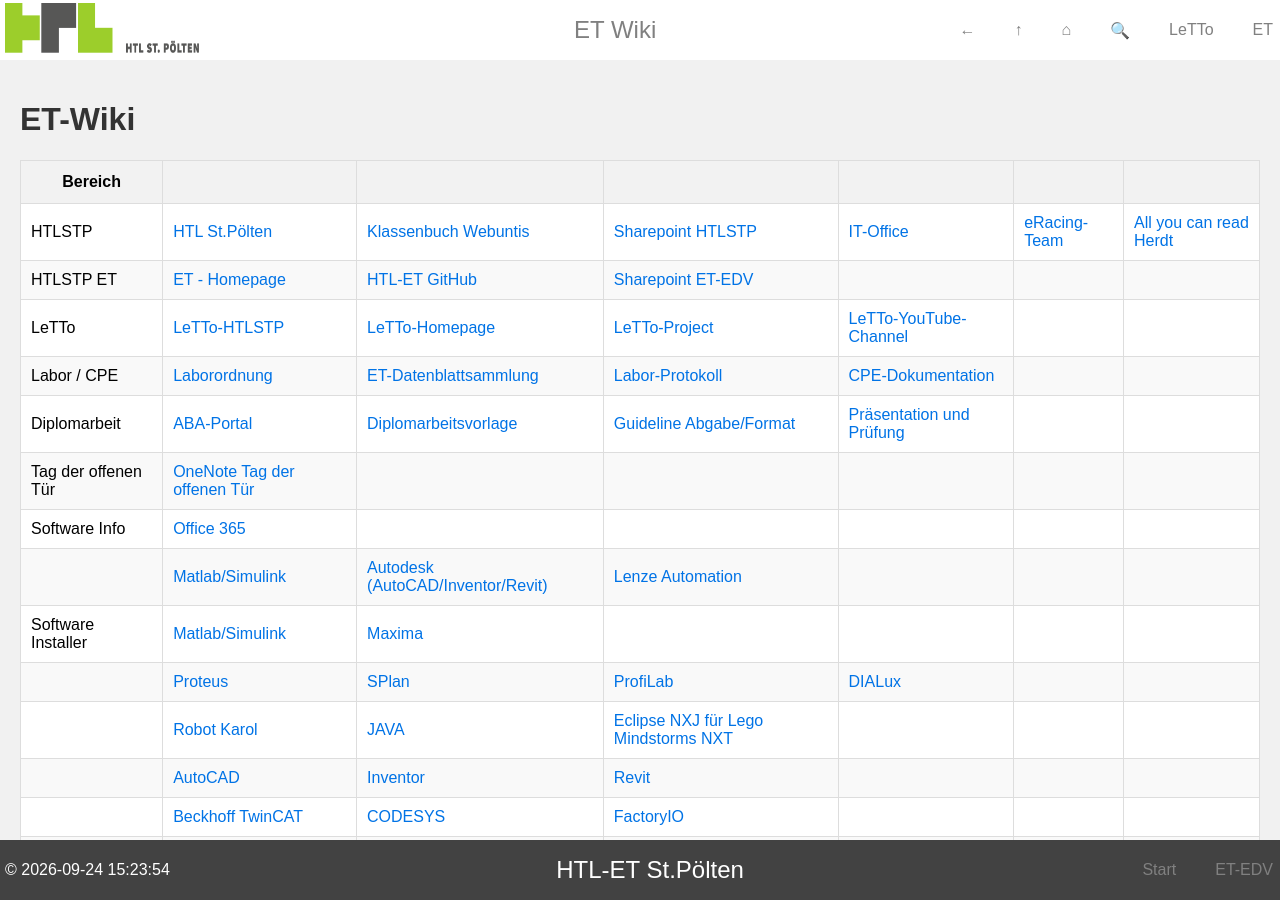
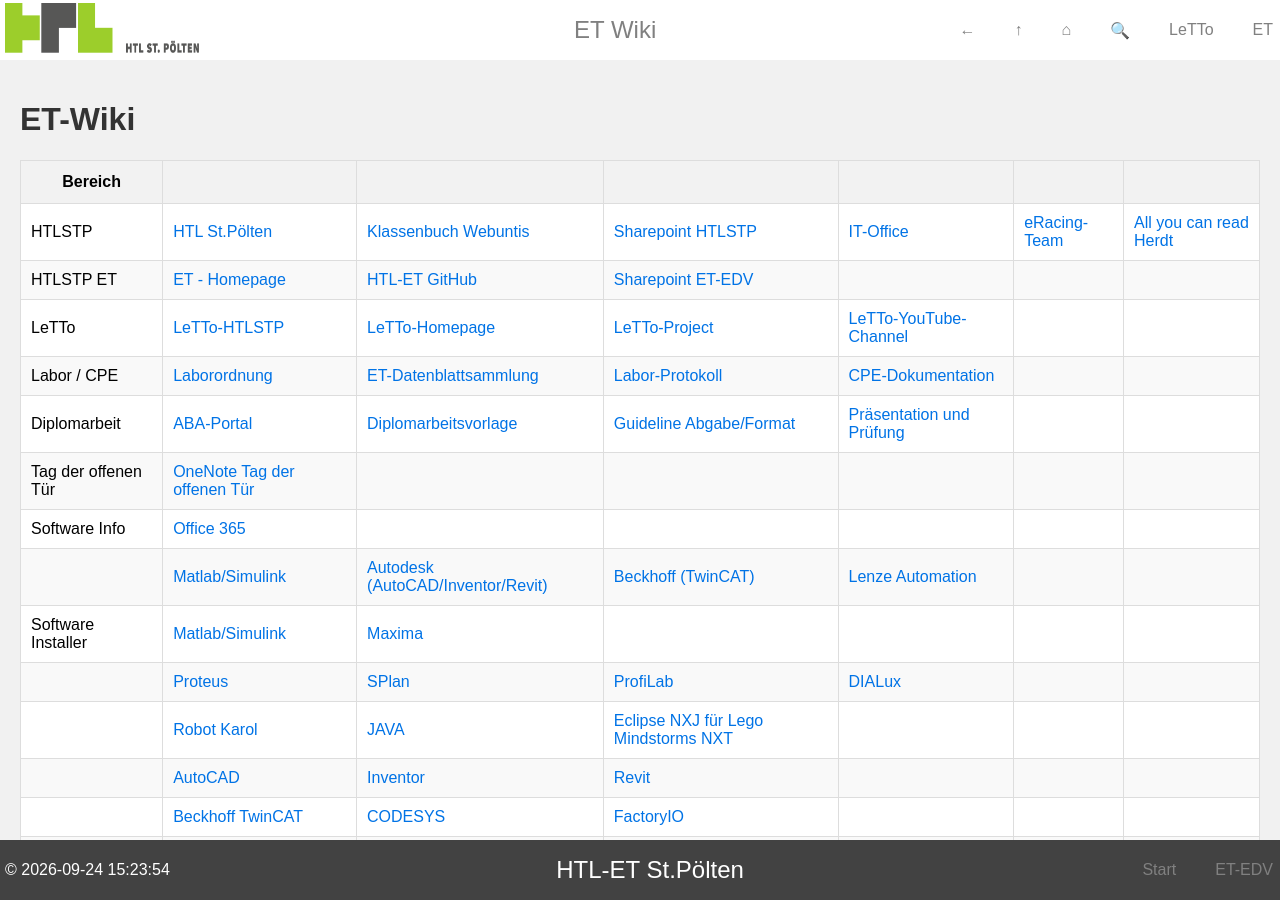
Before and after one commit to htl-stp-et/ET-Info, a Jekyll site: the page built from docs/index.md, in a window 1280 px wide. Built offline with Jekyll 4.4.1, drawn with Linux system fonts in a browser that asks for light colours; our own code applies the rules of GitHub Pages for plain Markdown files.

Commit message:
Link Beckhoff-Unterseite in Tabelle ergänzt

```diff
--- a/docs/index.md
+++ b/docs/index.md
@@ -9,7 +9,7 @@
 | Diplomarbeit        | [ABA-Portal](https://aba.bildung.gv.at/login){:target="_blank" rel="noopener noreferrer"}                                                                                                                                                                                                                                                                                                                                             | [Diplomarbeitsvorlage](https://github.com/HTBLuVA-St-Polten-Elektrotechnik/Diplomarbeiten){:target="_blank" rel="noopener noreferrer"}                                                                                                     | [Guideline Abgabe/Format](DA/Guidlines-Diplomarbeiten/index.md)                                                                                                   | [Präsentation und Prüfung](DA/Diplomarbeit-Pruefung/index.md)                                                                 |                                        |                                                                                                                                                             |
 | Tag der offenen Tür | [OneNote Tag der offenen Tür](https://htlstp-my.sharepoint.com/personal/thomas_mayer_htlstp_at/_layouts/15/Doc.aspx?sourcedoc={5e1e91ca-536d-4ed6-a4a7-e4081960f4ce}&action=edit&wd=target%28_Inhaltsbibliothek%2F2019.one%7Ccf2a0648-c9a3-4193-8675-9a2545bc83e0%2FKurzfassungen%20%5C%2F%20Projektbeschreibungen%20Theorie%20%2B%20Labors%7Cfe5061cf-0705-4fd6-bc46-a06421133517%2F%29){:target="_blank" rel="noopener noreferrer"} |                                                                                                                                                                                                                                            |                                                                                                                                                                   |                                                                                                                               |                                        |                                                                                                                                                             |
 | Software Info       | [Office 365](./Office365/index.md)                                                                                                                                                                                                                                                                                                                                                                                                    |                                                                                                                                                                                                                                            |                                                                                                                                                                   |                                                                                                                               |                                        |                                                                                                                                                             |
-|                     | [Matlab/Simulink](./Matlab-Simulink/index.md)                                                                                                                                                                                                                                                                                                                                                                                         | [Autodesk (AutoCAD/Inventor/Revit)](./Autodesk/index.md)                                                                                                                                                                                   | [Lenze Automation](./Lenze-Automation/index.md)                                                                                                                   |                                                                                                                               |                                        |                                                                                                                                                             |
+|                     | [Matlab/Simulink](./Matlab-Simulink/index.md)                                                                                                                                                                                                                                                                                                                                                                                         | [Autodesk (AutoCAD/Inventor/Revit)](./Autodesk/index.md)                                                                                                                                                                                   | [Beckhoff (TwinCAT)](./Beckhoff/index.md)                                                                                                                         | [Lenze Automation](./Lenze-Automation/index.md)                                                                               |                                        |                                                                                                                                                             |
 | Software Installer  | [Matlab/Simulink](https://htlstp.sharepoint.com/sites/ET-EDV/Software/matlab_R2025b_Windows.exe){:target="_blank" rel="noopener noreferrer"}                                                                                                                                                                                                                                                                                          | [Maxima](https://maxima.sourceforge.io/download.html){:target="_blank" rel="noopener noreferrer"}                                                                                                                                          |                                                                                                                                                                   |                                                                                                                               |                                        |                                                                                                                                                             |
 |                     | [Proteus](https://htlstp.sharepoint.com/sites/ET-EDV/Software/Proteus){:target="_blank" rel="noopener noreferrer"}                                                                                                                                                                                                                                                                                                                    | [SPlan](https://htlstp.sharepoint.com/sites/ET-EDV/Software/sPlan-8.0-Setup-(Einzelplatzlizenz).exe){:target="_blank" rel="noopener noreferrer"}                                                                                           | [ProfiLab](https://htlstp.sharepoint.com/sites/ET-EDV/Software/ProfiLab-Expert-4.0-Setup-(Einzelplatzlizenz).exe){:target="_blank" rel="noopener noreferrer"}     | [DIALux](https://htlstp.sharepoint.com/sites/ET-EDV/Software/DIALux_evo_13_2.exe){:target="_blank" rel="noopener noreferrer"} |                                        |                                                                                                                                                             |
 |                     | [Robot Karol](https://htlstp.sharepoint.com/sites/ET-EDV/Software/Robot.Karol.Online_1.9.7_x64_de-DE.msi){:target="_blank" rel="noopener noreferrer"}                                                                                                                                                                                                                                                                                 | [JAVA](https://htlstp.sharepoint.com/sites/ET-EDV/Software/java){:target="_blank" rel="noopener noreferrer"}                                                                                                                               | [Eclipse NXJ für Lego Mindstorms NXT](https://htlstp.sharepoint.com/sites/ET-EDV/Software/java/eclipse-lego-32bit.7z){:target="_blank" rel="noopener noreferrer"} |                                                                                                                               |                                        |                                                                                                                                                             |
```
